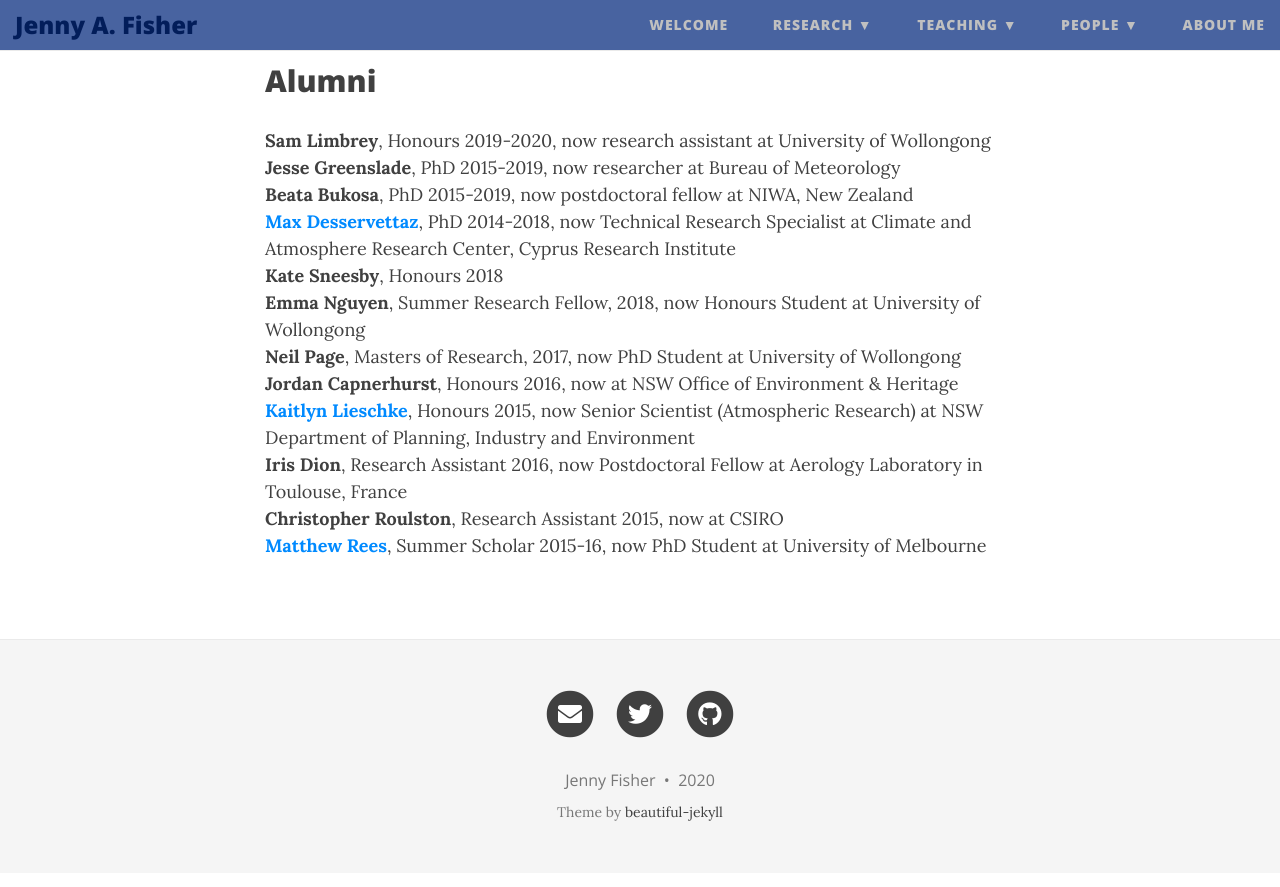
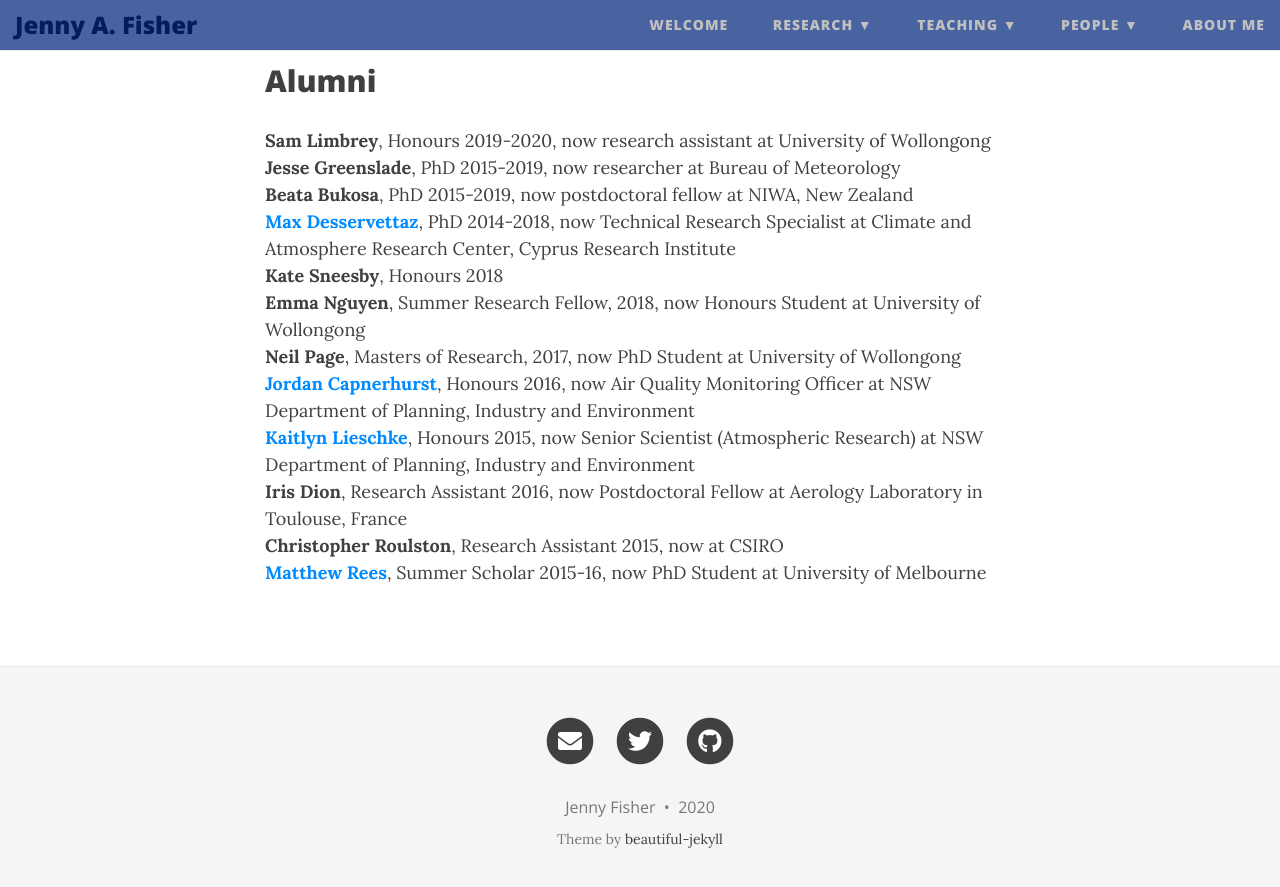
Before and after one commit to jennyfisher/jennyfisher.github.io, a Jekyll site: the page built from people.md, in a window 1280 px wide and 900 px high, scrolled down 687 px. Shown: the top 887 px of the window. Built offline with Jekyll 4.4.1, drawn with Linux system fonts in a browser that asks for light colours; nearby versions of some CDN libraries.

Commit message:
Update people.md

```diff
--- a/people.md
+++ b/people.md
@@ -29,7 +29,7 @@ title: People
 **Kate Sneesby**, Honours 2018<br/>
 **Emma Nguyen**, Summer Research Fellow, 2018, now Honours Student at University of Wollongong<br/>
 **Neil Page**, Masters of Research, 2017, now PhD Student at University of Wollongong<br/>
-**Jordan Capnerhurst**, Honours 2016, now at NSW Office of Environment & Heritage<br/>
+**[Jordan Capnerhurst](https://www.linkedin.com/in/jordan-capnerhurst-409b53b9)**, Honours 2016, now Air Quality Monitoring Officer at NSW Department of Planning, Industry and Environment<br/>
 **[Kaitlyn Lieschke](https://www.linkedin.com/in/kaitlyn-lieschke/)**, Honours 2015, now Senior Scientist (Atmospheric Research) at NSW Department of Planning, Industry and Environment  <br/>
 **Iris Dion**, Research Assistant 2016, now Postdoctoral Fellow at Aerology Laboratory in Toulouse, France<br/>
 **Christopher Roulston**, Research Assistant 2015, now at CSIRO<br/>
```
